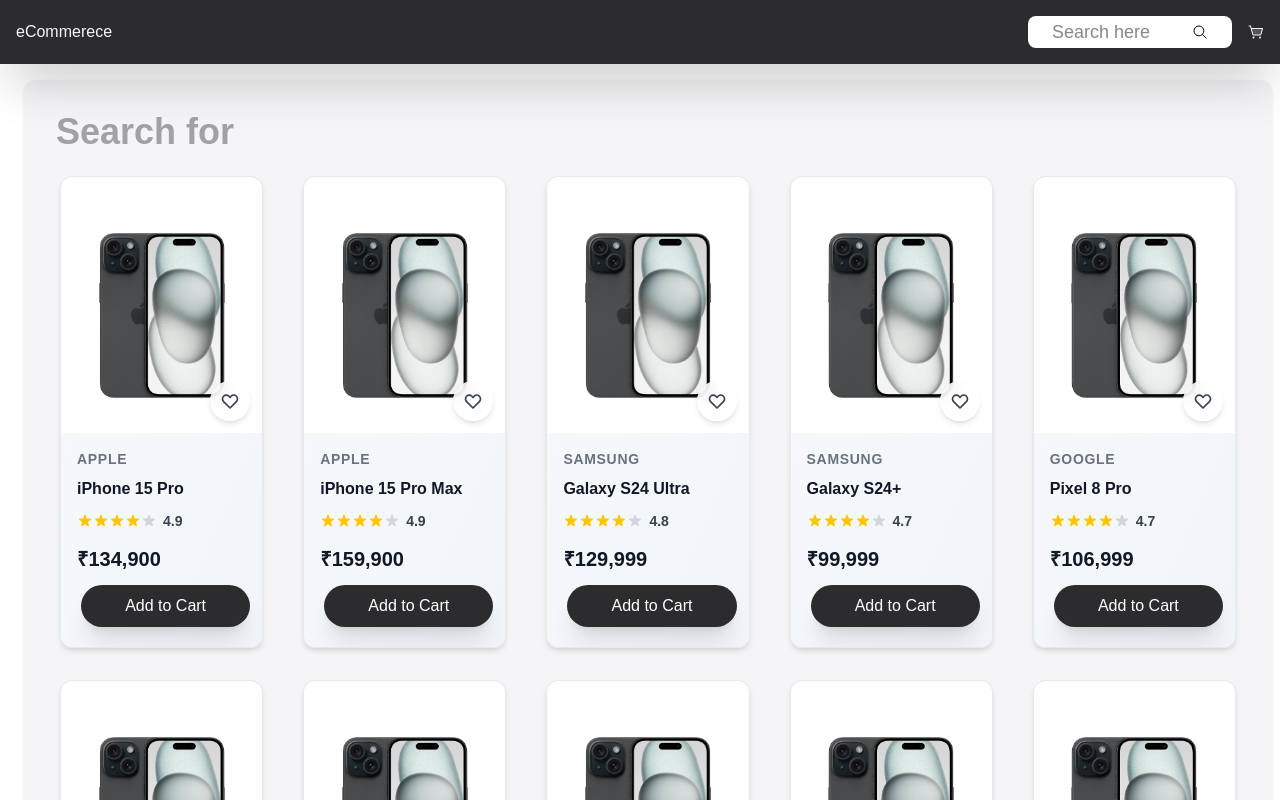
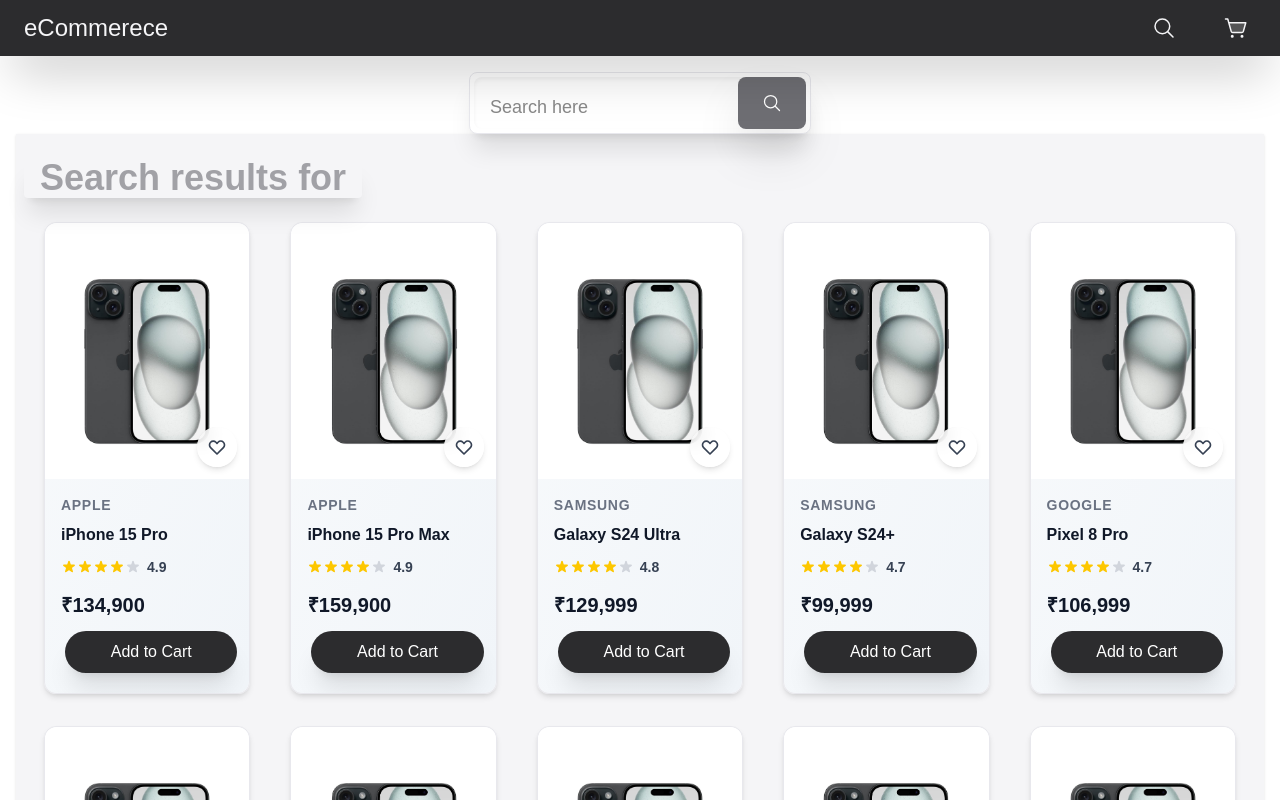
Before and after one commit to omkardalu/eCommerce, a Next.js app: page /search in a window 1280 px wide. Shown: the top 800 px of the page. Built offline with nearby package versions, Linux system fonts and the light colour scheme.

Commit message:
fix styling

```diff
--- a/app/search/page.jsx
+++ b/app/search/page.jsx
@@ -1,17 +1,40 @@
-import products from '@/utils/products';
-import ProductCard from '@/components/ProductCard';
-import React from 'react'
-import ProductsList from '@/components/ProductsList';
+import products from "@/utils/products";
+import ProductCard from "@/components/ProductCard";
+import React from "react";
+import ProductsList from "@/components/ProductsList";
+import { IoSearchOutline } from "react-icons/io5";
 
 const page = async ({ searchParams }) => {
-  const { s = '' } = await searchParams;
-  const items = products.filter((p) => p.name.toLowerCase().includes(s.toLowerCase()));
+  const { s = "" } = await searchParams;
+  if(s.length > 0){}
+  const items = products.filter((p) =>
+    p.name.toLowerCase().includes(s.toLowerCase()),
+);
 
- return (
-    <div className="my-4 px-4">
-      <ProductsList name={"Search for "+s} items={items} />
-    </div>
+  return (
+    <section className="relative">
+      <form
+        action="/search"
+        method="get"
+        className="flex items-center border mx-auto w-fit sticky top-[9%] z-10 shadow-xl border-(--platinum) p-1  rounded-lg bg-(--snow)"
+      >
+        <div className="shadow-inner rounded-lg">
+        <input
+          type="search"
+          name="s"
+          className="text-(--ink)   rounded-lg h-full  outline-0 font-medium text-lg px-4 py-2"
+          placeholder="Search here"
+          />
+        <button type="submit" className="bg-(--slate) cursor-pointer text-white shadow-2xl text-xl rounded-lg h-full px-6 p-4 ">
+          <IoSearchOutline />
+        </button>
+          </div>
+      </form>
+      <div className="my-4 px-4">
+        <ProductsList name={"Search results for " + s} items={items} />
+      </div>
+    </section>
   );
-}
+};
 
-export default page
+export default page;
--- a/components/Categories.jsx
+++ b/components/Categories.jsx
@@ -22,15 +22,15 @@
         ]
 
   return (
-    <div className="relative group  bg-(--platinum)">
+    <div className="relative group shadow ">
       <h1 className="text-4xl  text-(--mist) group-hover:text-(--graphite) font-extrabold px-4 my-4">
         Categories
       </h1>
-      <div className="flex flex-col sticky top-0 flex-wrap items-center justify-center px-8 ">
+      <div className="flex flex-col sticky top-[10%] flex-wrap items-center justify-center px-8 ">
         {categories.map((c, i) => (
           <Card key={i}>
             <Link href={`/categories/${c.name}`}>
-              <img src={c.imgUrl} alt="" className="h-48"  />
+              <img src={c.imgUrl} alt="" className="h-36"  />
               <div className="px-4 py-2 capitalize bg-(--ink) text-center text-(--cloud)">
                 {c.name}
               </div>
--- a/components/ProductsList.jsx
+++ b/components/ProductsList.jsx
@@ -19,11 +19,11 @@
 
 
   return (
-    <section className="w-full rounded-xl m-2  group bg-(--cloud) shadow  p-4">
-      <div>
-        <p className="text-4xl text-(--silver) touch-auto group-hover:text-(--graphite) font-extrabold px-4 my-4">{name}</p>
+    <section className="w-full relative group bg-(--cloud) shadow  p-2">
+      <div className="sticky top-[9%] w-fit bg-(--cloud) rounded  shadow-xl  z-10">
+        <p className="text-4xl w-full h-full text-(--silver) touch-auto group-hover:text-(--graphite) font-extrabold px-4 my-4">{name}</p>
       </div>
-      <div className="flex flex-wrap ">{products}</div>
+      <div className="flex flex-wrap ">{products.length >0? products:<div className="mx-auto my-10 text-4xl font-black text-(--graphite)">😅 No items found</div>}</div>
     </section>
   );
 };
--- a/features/components/HomeHeader.jsx
+++ b/features/components/HomeHeader.jsx
@@ -1,30 +1,26 @@
 import Link from "next/link";
 import React from "react";
-import { FaSearchengin } from "react-icons/fa";
 import { IoSearchOutline } from "react-icons/io5";
 import { PiShoppingCartSimpleDuotone } from "react-icons/pi";
 
 const HomeHeader = () => {
   return (
-    <header className="p-4 sticky top-0 left-0 right-0 z-50 shadow-2xl bg-(--graphite) text-(--cloud)">
+    <header className="p-2 px-6 sticky top-0 left-0 right-0 z-50 shadow-2xl bg-(--graphite) text-(--cloud)">
       <div className="flex justify-between items-center">
-        <h1>
+        <h1 className="text-2xl text-(--cloud) hover:underline">
           <Link href={"/"}>eCommerece</Link>
         </h1>
-        <div className="flex gap-4  items-center ">
-          <form action="/search" method="get" className="flex items-center px-4 rounded-lg bg-(--snow)">
-            <input
-              type="search"
-              name="s"
-              className="text-(--ink) w-35 outline-0 font-medium text-lg px-2"
-              placeholder="Search here"
-            />
-            <button type="submit" className="text-black p-2">
+        <div className="flex gap-8  items-center ">
+          <Link href={"/search"}>
+            <div className="text-2xl p-2 rounded hover:bg-(--ink)">
               <IoSearchOutline />
-            </button>
-          </form>
+            </div>
+          </Link>
+
           <Link href={"/cart"}>
-            <PiShoppingCartSimpleDuotone />
+            <div className="px-2 hover:bg-(--ink) p-2 rounded text-2xl">
+              <PiShoppingCartSimpleDuotone />
+            </div>
           </Link>
         </div>
       </div>
```
